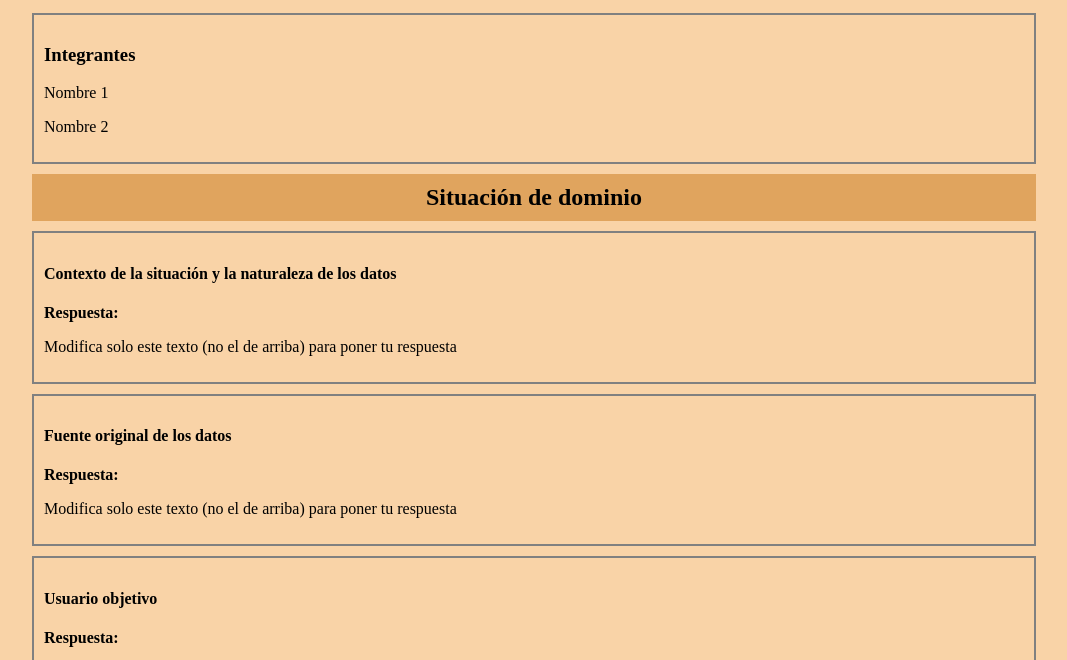
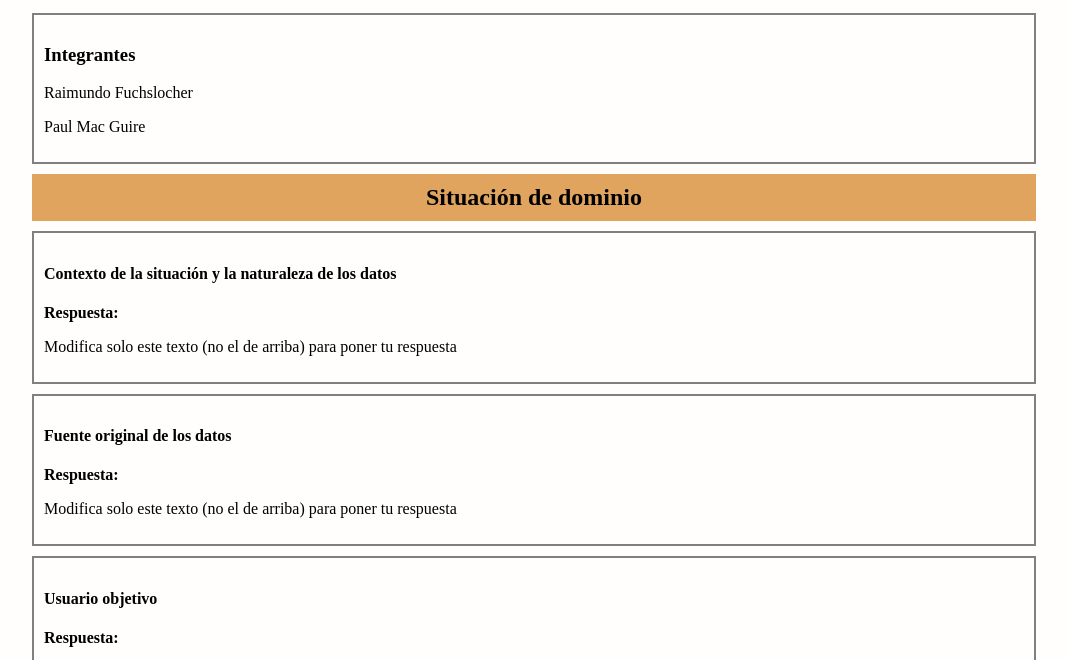
Before and after one commit to paulmacguire/D3WorldGames, a plain HTML site: page Informe/index.html in a window 1280 px wide. Shown: the part 119-779 px from the top of the page, without its empty margins (106-1173 px from the left). Drawn offline with Linux system fonts and the light colour scheme.

Commit message:
feat: :art: Some CSS changes

```diff
--- a/Informe/index.html
+++ b/Informe/index.html
@@ -18,8 +18,8 @@
 
         <div class="response">
             <h3>Integrantes</h2>
-                <p>Nombre 1</p>
-                <p>Nombre 2</p>
+                <p>Raimundo Fuchslocher</p>
+                <p>Paul Mac Guire</p>
         </div>
 
         <div class="case">
@@ -113,7 +113,7 @@
 
         <div class="case">
             <h3>
-                <a href="#">Enlace para acceder a la visualización</a>
+                <a href="../Visualizacion/vis.html">Enlace para acceder a la visualización</a>
             </h3>
         </div>
 
--- a/Informe/style.css
+++ b/Informe/style.css
@@ -1,7 +1,7 @@
 body {
     margin: 0 auto;
     /* Puedes cambiar el color de fondo (background-color) si lo deseas */
-    background-color: #f9d3a7;
+    background-color: #fffefc;
     max-width: 80%;
     min-width: 500px;
     text-align: center;
--- a/Visualizacion/style.css
+++ b/Visualizacion/style.css
@@ -25,7 +25,7 @@ body {
 }
 
 .country {
-  fill: #a1a1a1;
+  fill: #b3b2b2;
   stroke: #333333;
   stroke-width: 0.8;
 }
@@ -34,9 +34,12 @@ body {
   fill: rgba(255, 0, 0, 0.623);
 }
 
+
+
 .highlighted {
   fill: lightblue;
 }
+
 
 .game-list {
   list-style-type: none;
```
Lines whose indentation alone changed are shown as unchanged.
